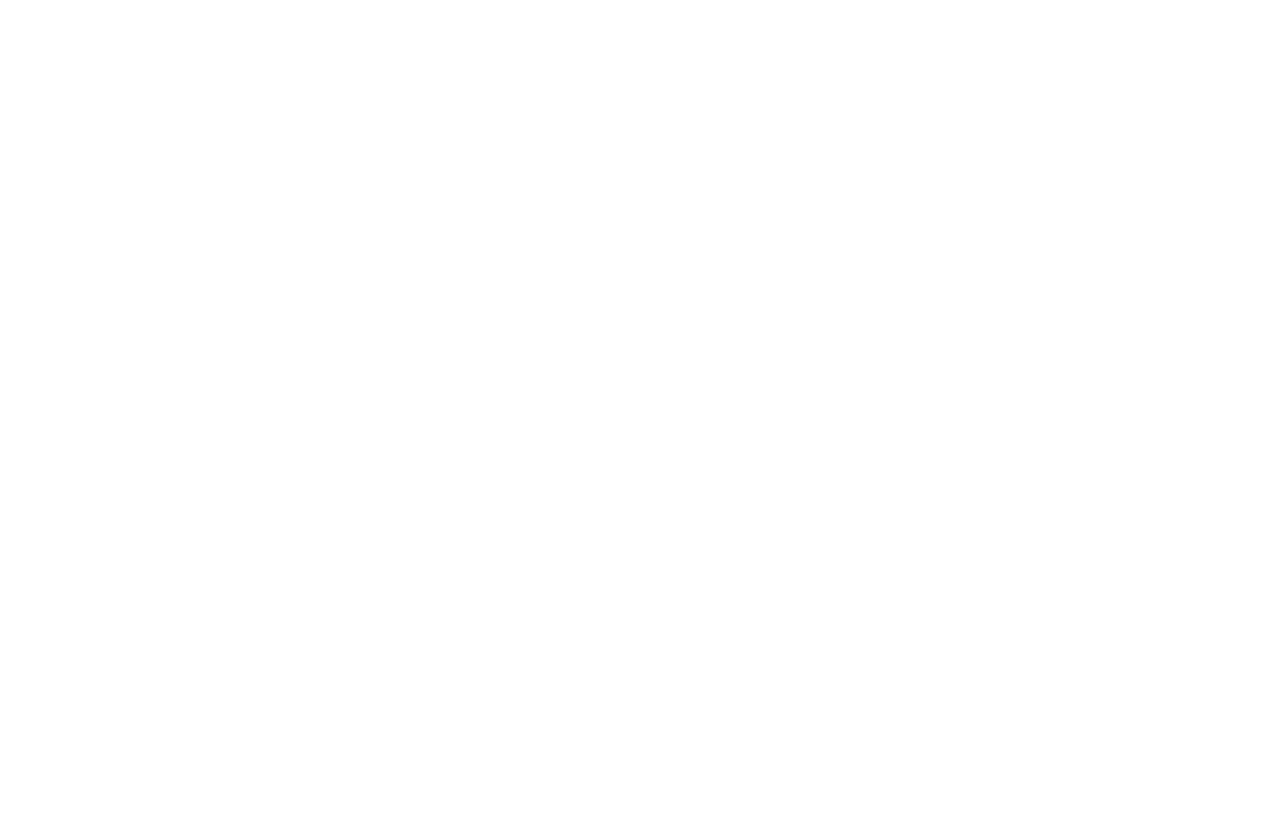
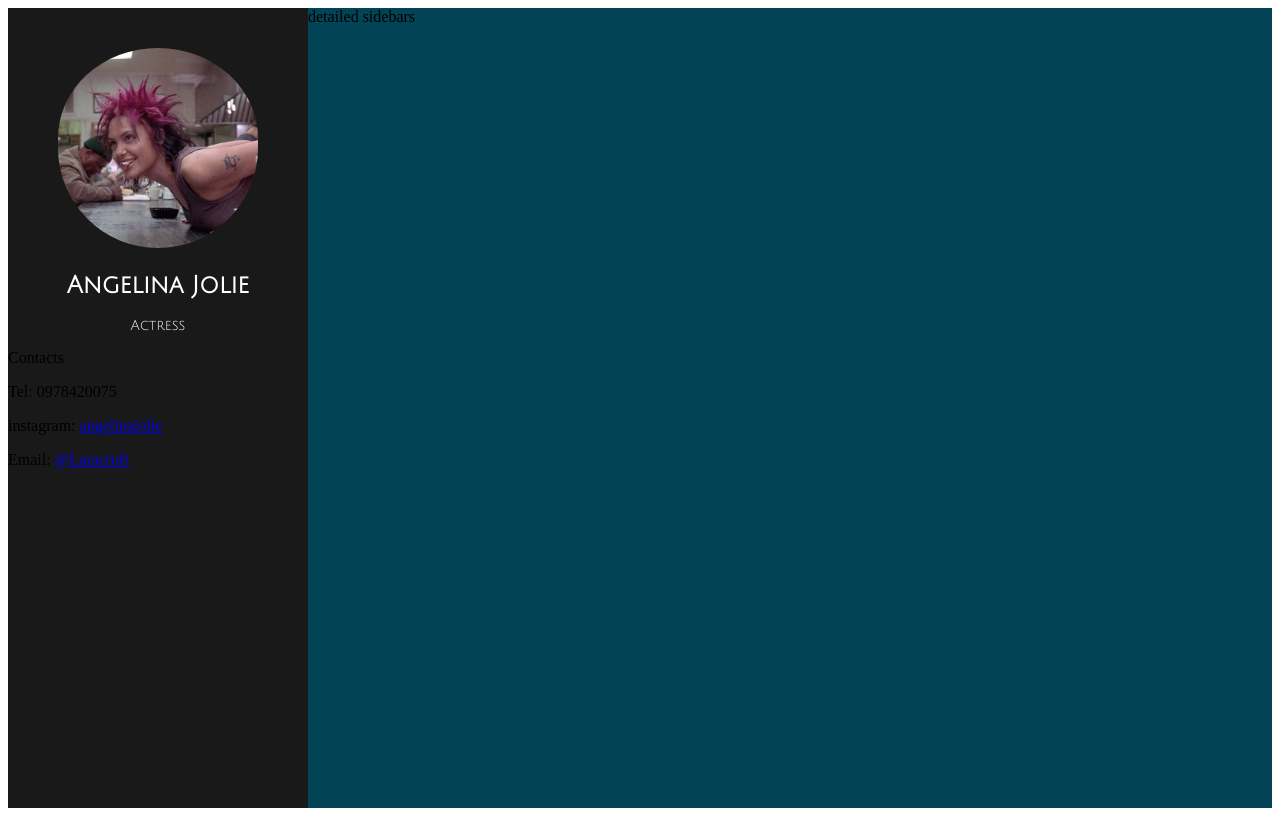
Before and after one commit to Chifunilo/chifu_website, a plain HTML site: page angelinaprofile.html in a window 1280 px wide. Drawn offline with Linux system fonts and the light colour scheme.

Commit message:
Cv details added and new css
new css for the cv page

```diff
--- a/angelinaprofile.html
+++ b/angelinaprofile.html
@@ -1,12 +1,27 @@
 <!DOCTYPE html>
 <html lang="en">
-<head>
-    <meta charset="UTF-8">
-    <meta name="viewport" content="width=device-width, initial-scale=1.0">
+  <head>
+    <link rel="stylesheet" href="css/cvstyle.css" />
+    <meta charset="UTF-8" />
+    <meta name="viewport" content="width=device-width, initial-scale=1.0" />
     <title>Angelina's CV</title>
-</head>
-<body>
-    <div class="cvsidebar"></div>
+  </head>
+  <body>
+    <div class="cvlayouts">
+      <div class="sidebar">
+        <img
+          src="css/images/Snapinst.app_476430454_18484499839025814_1647592162335237537_n_1080.jpg"
+          alt=""
+          class="cvprofilepic"
+        />
+        <h2 class="Personname">Angelina Jolie</h2>
+        <p class="occupation">Actress</p>
+        <div class="contacts"> <p>Contacts <P>Tel: 0978420075</P> <p> instagram: <a href="https://www.instagram.com/angelinajolie?utm_source=ig_web_button_share_sheet&igsh=ZDNlZDc0MzIxNw==" > angelinajolie
+        </a></p><p class="email"> Email: <a href="chifunilo2004@gmail.com" > @Laracroft
+        </a></p></p></div>
+      </div>
 
-</body>
+      <div class="detailedsidebar">detailed sidebars</div>
+    </div>
+  </body>
 </html>
--- /dev/null
+++ b/css/cvstyle.css
@@ -0,0 +1,56 @@
+@font-face {
+  font-family: 'Poppins-Regular';
+  src: url('fonts/Poppins-Regular.ttf');
+}
+
+@font-face {
+  font-family: 'Poppins-SemiBold';
+  src: url('fonts/Poppins-SemiBold.ttf');
+}
+
+@font-face {
+  font-family: 'Poppins-Medium';
+  src: url('fonts/Poppins-Medium.ttf');
+}
+
+@font-face {
+  font-family: 'JuliusSansOne-Regular';
+  src: url('fonts/JuliusSansOne-Regular.ttf');
+}
+
+body{}
+
+.sidebar{background-color: #000000e6;
+  width: 300px;
+  height:100vh;
+  }
+
+.detailedsidebar{
+  background-color: #024355;
+  flex-grow: 1;
+  height: 100vh;
+
+ }
+ .cvprofilepic{width: 200px;
+  margin-left: 50px;
+height: 200px;
+border-radius: 100px;
+padding-top: 10px;
+margin-top: 30px;}
+
+.Personname{font-family: 'JuliusSansOne-Regular';
+  color: white;
+  text-align: center;
+}
+.occupation{
+  text-align: center;
+  color: white;
+  font-family: 'JuliusSansOne-Regular';
+  font-size: 14px;
+  font-weight: 400;
+}
+.email{}
+
+  .cvlayouts{display: flex;
+
+ }
--- a/css/style.css
+++ b/css/style.css
@@ -18,14 +18,14 @@
   src: url('fonts/JuliusSansOne-Regular.ttf');
 }
 
-body, html {
+body {
   margin: 0;
   padding: 0;
   height: 100%;
   display: flex;
   flex-direction: column;
   justify-content: center;
-  align-items: center;
+align-items: center;
   background: linear-gradient(#00648F,#005370,#004355, #00181B, #000000); /* Added linear gradient */
 }
 
@@ -50,12 +50,13 @@ h1 {
 }
 
 body {
+  padding: 5px;
   margin: 0;
   height: 100vh;
   display: flex;
   flex-direction: column;
   justify-content: flex-start;
-  align-items: center;
+  /* align-items: center; */
 }
 
 .header {
@@ -87,7 +88,7 @@ button {
   width: 350px;
   height: 80px;
   border-radius: 10px;
-  border-width: 1px; /* Removed border width */
+  border-width: 1px;
   cursor: pointer;
   display: flex;
   align-items: center;
@@ -97,7 +98,7 @@ button {
 }
 
 button img.profile-pic {
-  width: 70px; /* Updated image size */
+  width: 70px;
   height: 70px;
   border-radius: 50%;
   margin-right: 10px;
@@ -129,23 +130,15 @@ button img.profile-pic {
   font-family: 'JuliusSansOne-Regular';
   background-color: #3498db00;
 }
-.profilespagebackground {
+
+/* .profilespagebackground {
   position: absolute;
   top: 0;
   left: 0;
   width: 100%;
   height: 100%;
   background-image: url('css/images/logo.png');
-  background-size: cover; /* Ensure the image covers the whole page */
+  background-size: cover;
   background-position: center;
-  z-index: -1; /* Send it behind other elements */
-}
-.cvsidebar{ background-color: #002a3c57; /* Transparent background */
-  width: 600px;
-  height: 400px;
-  border-radius: 20px;
-  border: 2px solid #3fe9ff97;
-  display: flex;
-  justify-content: center;
-  align-items: center;
-  margin-top: 50px;}
+  z-index: -1;
+} */
```
Also changed, not shown: index.html (+2 -3 lines), judgejudy.html (+22 -8 lines).
